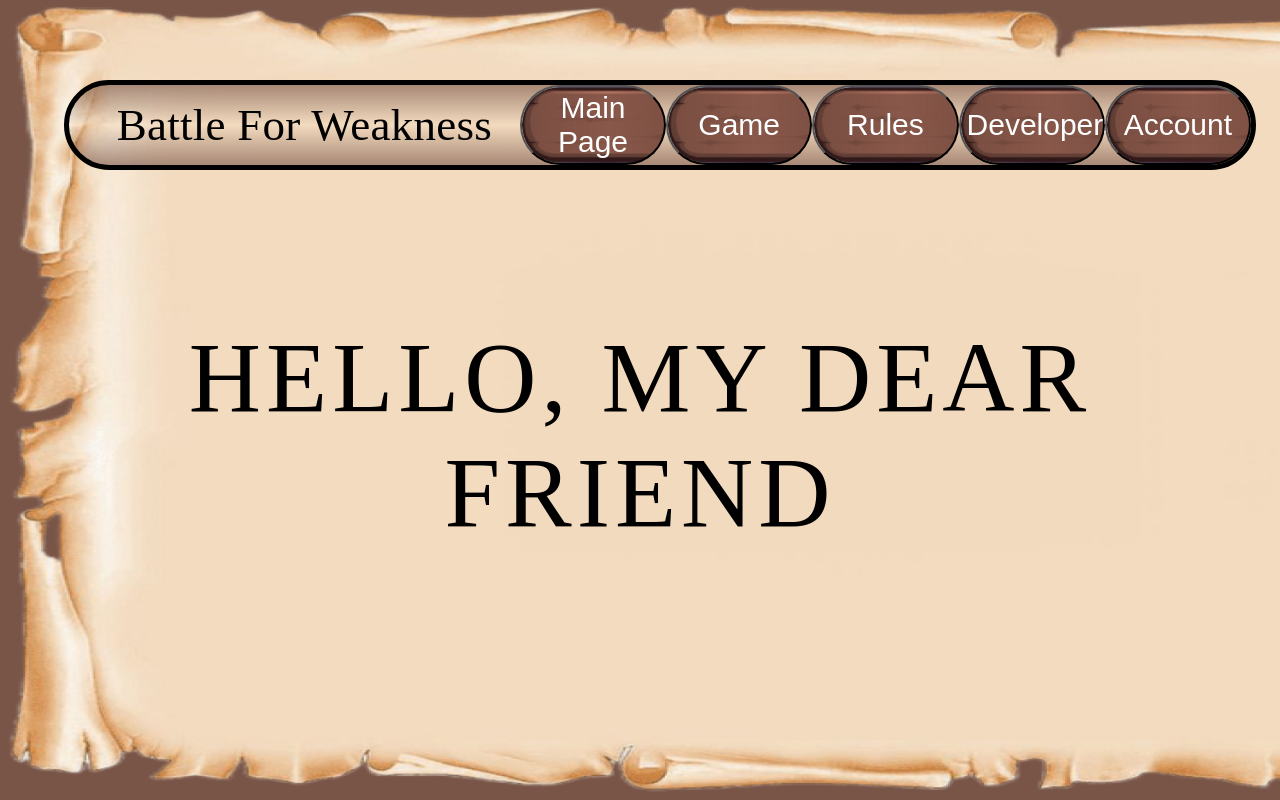
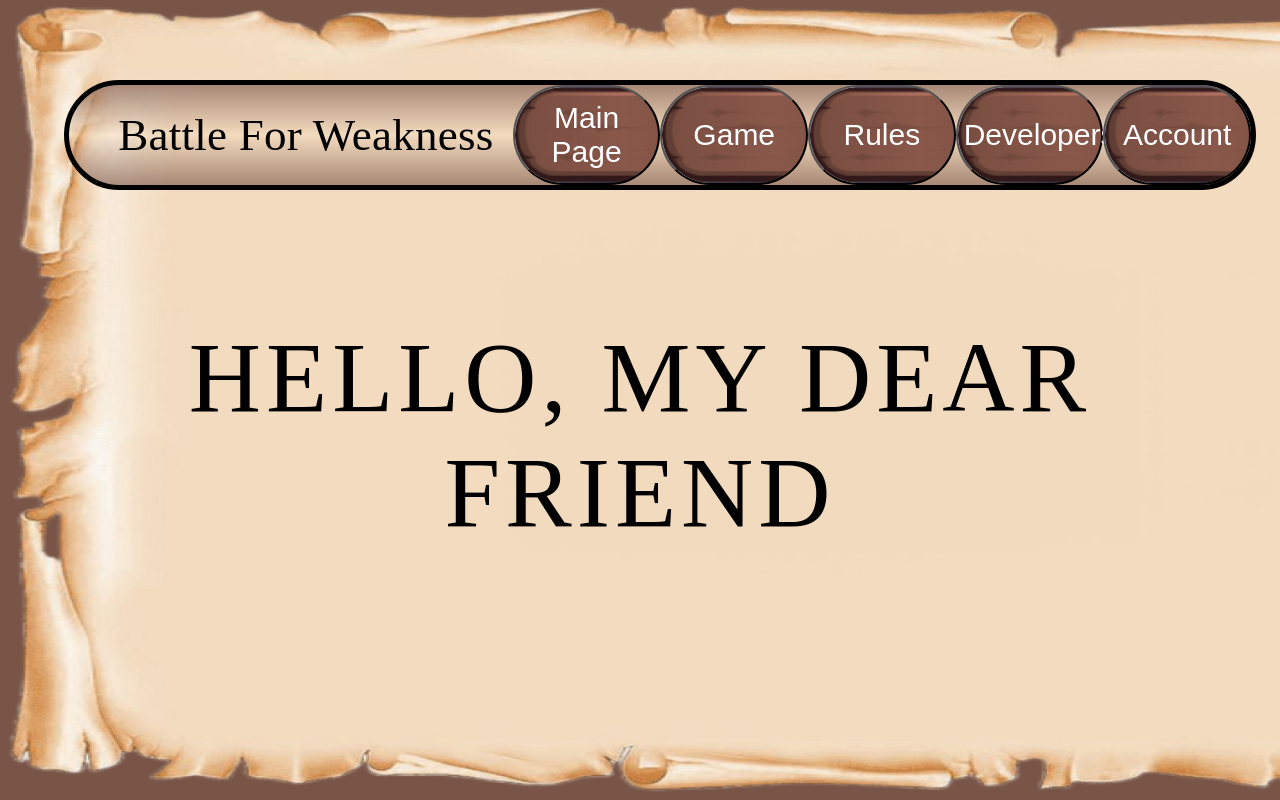
Before and after one commit to quadratishkin/angular, an Angular app in the folder first-angular/: page / in a window 1280 px wide. Built offline with nearby package versions, Linux system fonts and the light colour scheme.

Commit message:
changing

```diff
--- a/first-angular/src/app/toolbar/toolbar.component.scss
+++ b/first-angular/src/app/toolbar/toolbar.component.scss
@@ -36,8 +36,6 @@
 .containerTool {
   flex-grow: 5;
   display: flex;
-  margin-inline-start: 10px;
-  margin-inline-end: 10xp;
 }
 
 .menuBtn {
@@ -51,7 +49,7 @@
   font-size: 30px;
   border-radius: 55px;
   min-width: 60px;
-  min-height: 80px;
+  min-height: 100px;
   cursor: pointer;
   &:hover {
     color: #f40c0c;
```
